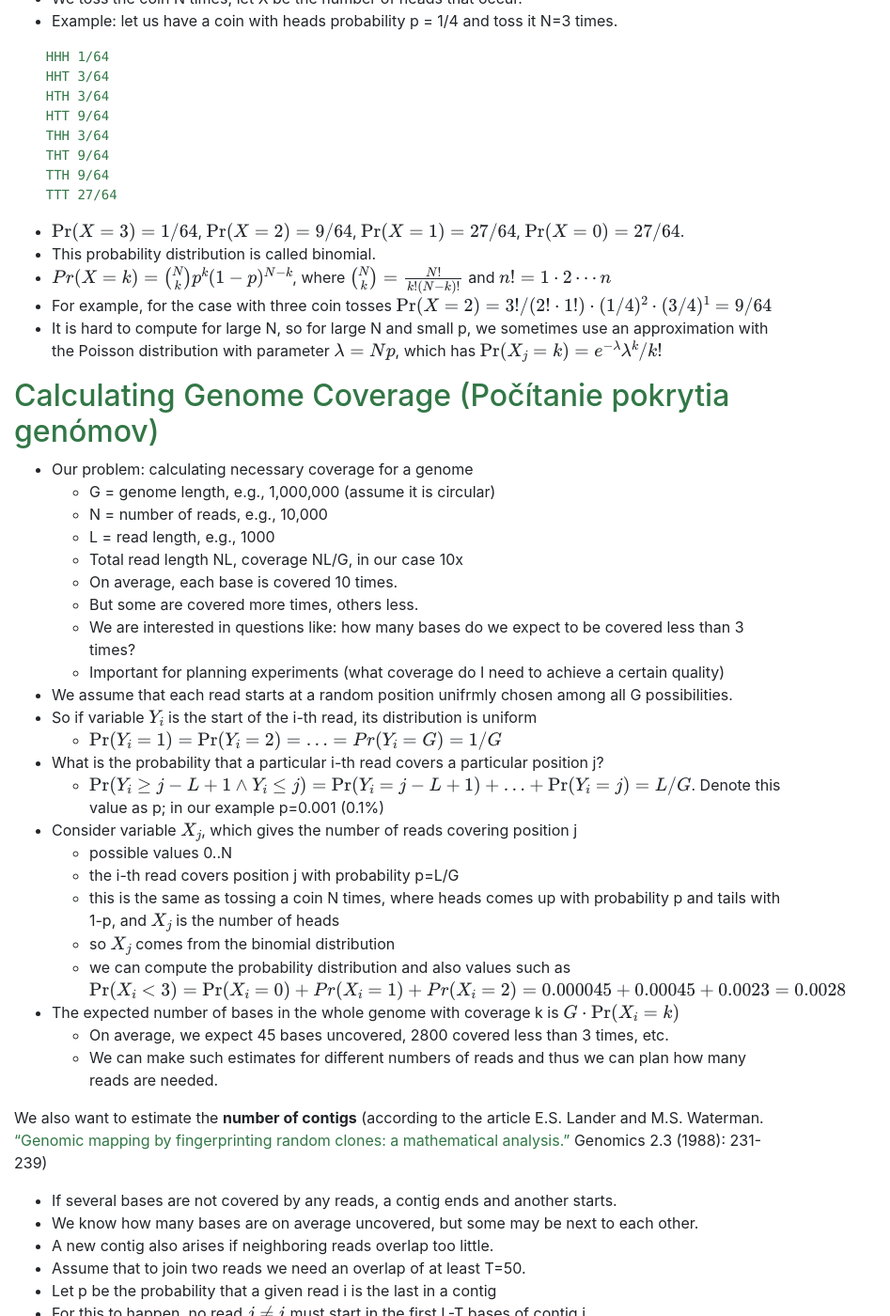
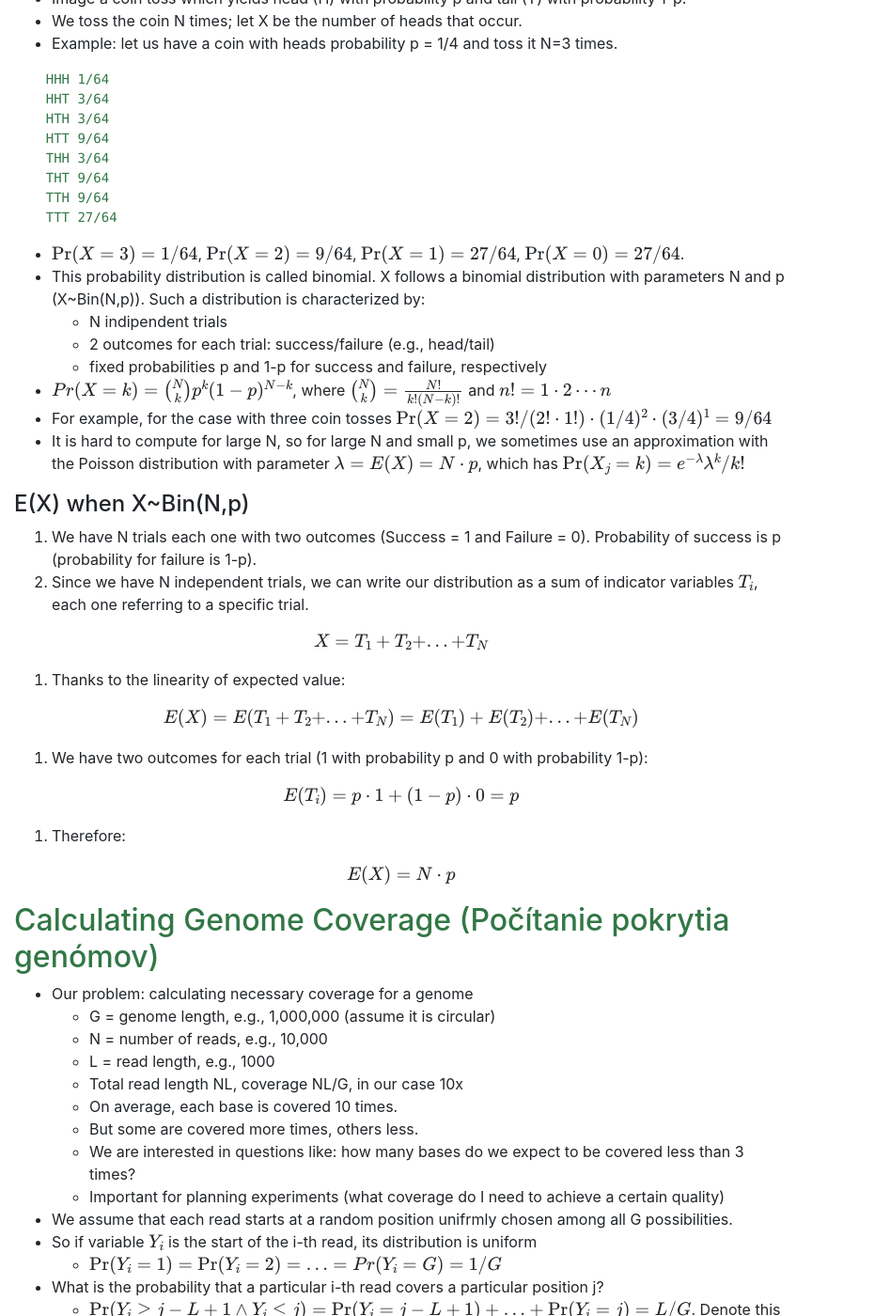
Before and after one commit to fmfi-compbio/mbi, a Jekyll site: the page built from notes/ci-prob-en.md, in a window 1280 px wide and 1400 px high, scrolled down 1497 px. Shown: the whole window at 94% size, without its empty margins (0-947 px from the left). Built offline with Jekyll 4.4.1, drawn with Linux system fonts in a browser that asks for light colours; nearby versions of some CDN libraries; our own code applies the rules of GitHub Pages for plain Markdown files.

Commit message:
Update ci-prob-en.md
E(X) when X~Bin(N,p)

````diff
--- a/notes/ci-prob-en.md
+++ b/notes/ci-prob-en.md
@@ -71,13 +71,34 @@ Pr(X=k):    1/36  2/36  3/36  4/36  5/36  6/36  5/36  4/36  3/36  2/36  1/36
 ```
 
 - $\Pr(X=3) = 1/64$, $\Pr(X=2)=9/64$, $\Pr(X=1)=27/64$, $\Pr(X=0)=27/64$.
-- This probability distribution is called binomial.
+- This probability distribution is called binomial. X follows a binomial distribution with parameters N and p (X~Bin(N,p)). Such a distribution is characterized by:
+  - N indipendent trials
+  - 2 outcomes for each trial: success/failure (e.g., head/tail)
+  - fixed probabilities p and 1-p for success and failure, respectively
 - $Pr(X = k) = {N \choose k} p^k (1-p)^{N-k}$, where
   ${N \choose k} = \frac{N!}{k!(N-k)!}$ and $n! = 1\cdot 2 \cdots  n$
 - For example, for the case with three coin tosses $\Pr(X=2) = 3!/(2!\cdot 1!) \cdot (1/4)^2 \cdot (3/4)^1 = 9/64$
 - It is hard to compute for large N, so for large N and small p, we sometimes use an approximation
-  with the Poisson distribution with parameter $\lambda = Np$, which has
+  with the Poisson distribution with parameter $\lambda = E(X) = N \cdot p$, which has
   $\Pr(X_j = k)=e^{-\lambda}\lambda^k / k!$
+
+#### E(X) when X~Bin(N,p)
+1. We have N trials each one with two outcomes (Success = 1 and Failure = 0). Probability of success is p (probability for failure is 1-p).
+2. Since we have N independent trials, we can write our distribution as a sum of indicator variables $T_i$, each one referring to a specific trial.
+
+$$X = T_1 + T_2 + ... + T_N$$
+
+3. Thanks to the linearity of expected value:
+
+$$E(X) = E(T_1 + T_2 + ... + T_N) = E(T_1) + E(T_2) + ... + E(T_N)$$
+
+4. We have two outcomes for each trial (1 with probability p and 0 with probability 1-p):
+
+$$E(T_i) = p \cdot 1 + (1-p) \cdot 0 = p$$
+
+5. Therefore:
+
+$$E(X) = N \cdot p$$
 
 
 ## Calculating Genome Coverage (Počítanie pokrytia genómov)
````
